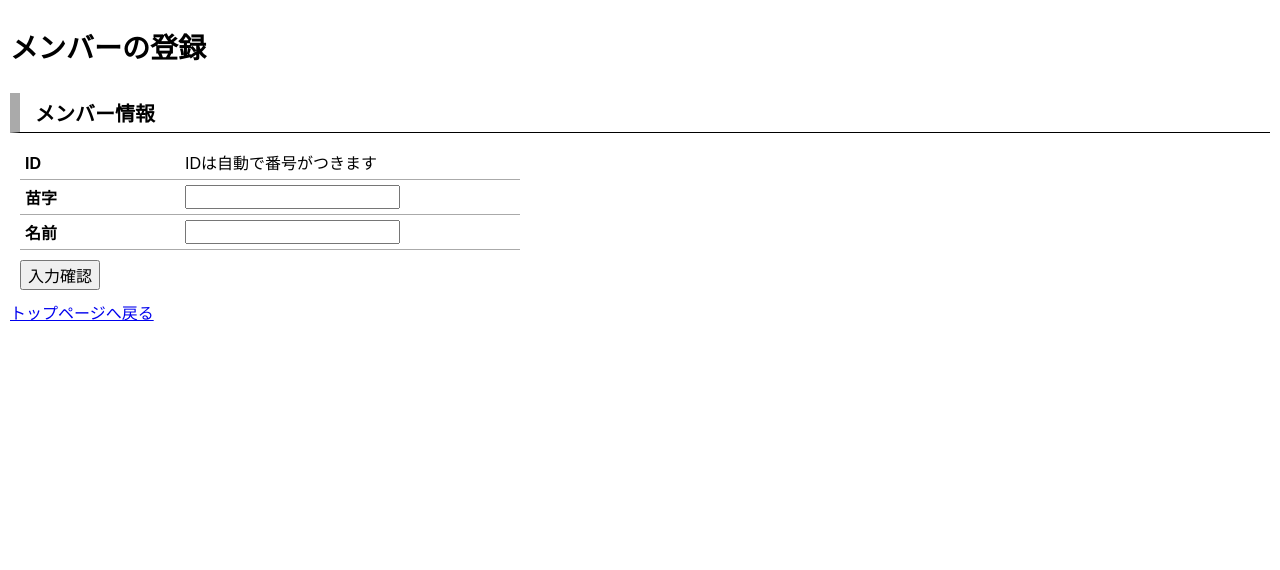
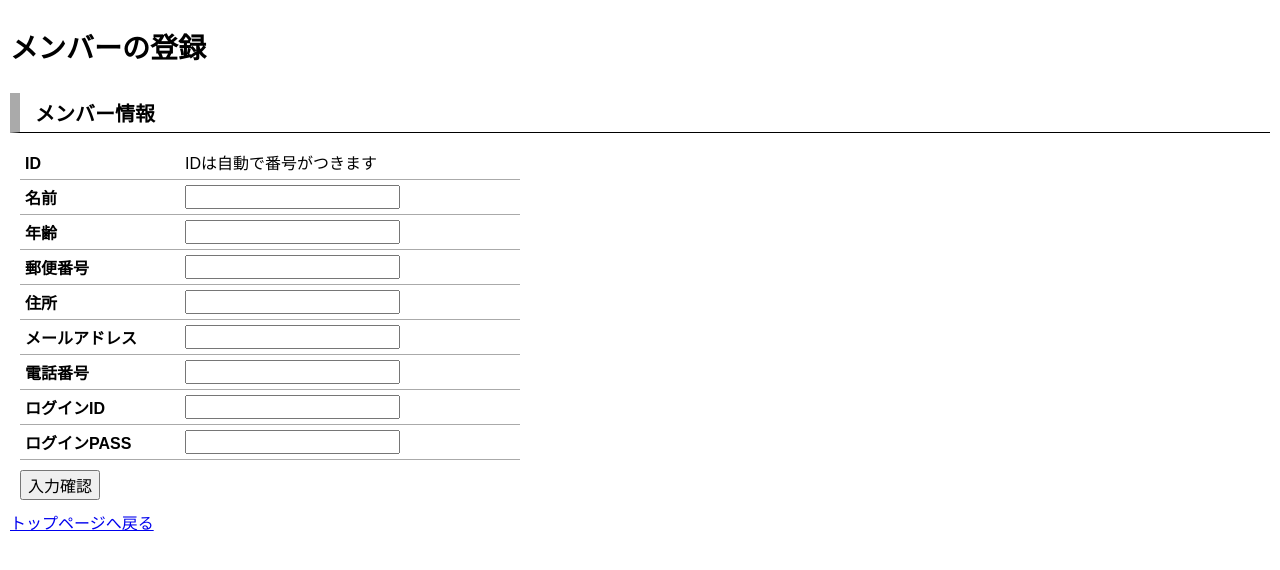
Before and after one commit to kanamaru2525/php_online_shop, a PHP site: page /m_insert.php in a window 1280 px wide. Shown: the top 570 px of the page. Run offline with PHP 8.4, Linux system fonts and the light colour scheme.

Commit message:
[update]member機能とinsertを仕様書側に変更

```diff
--- a/ctrl/admin/m_insert.php
+++ b/ctrl/admin/m_insert.php
@@ -20,11 +20,31 @@
 //**************************************************
 // 変数取得
 //**************************************************
-    //苗字
-    $sLastName = isset($_POST['last_name']) ? $_POST['last_name'] : "";
+    //名前
+    $sName = isset($_POST['name']) ? $_POST['name'] : "";
 
-    //名前
-    $sFirstName = isset($_POST['first_name']) ? $_POST['first_name'] : "";
+    //年齢
+    $sAge = isset($_POST['age']) ? $_POST['age'] : "";
+
+
+    //郵便番号
+    $sPostcode = isset($_POST['postcode']) ? $_POST['postcode'] : "";
+
+    //住所
+    $sAddress = isset($_POST['address']) ? $_POST['address'] : "";
+
+    //メールアドレス
+    $sMail = isset($_POST['mail']) ? $_POST['mail'] : "";
+
+    //電話番号
+    $sTelephone = isset($_POST['telephone']) ? $_POST['telephone'] : "";
+
+        //log in id
+    $sLogin_Id = isset($_POST['login_id']) ? $_POST['login_id'] : "";
+
+    //log in pass
+    $sLogin_Pass = isset($_POST['login_pass']) ? $_POST['login_pass'] : "";
+
 
     //処理ステップ
     $nStepFlg = isset($_POST['step']) ? $_POST['step'] : "";
@@ -36,20 +56,70 @@
     if($nStepFlg == 1 || $nStepFlg == 2){
 
         // 苗字チェック
-        if($sLastName == ""){
-            $arrErr['last_name'] = "苗字を入力してください";
+        if($sName == ""){
+            $arrErr['name'] = "名前を入力してください";
         }
-        else if(mb_strlen($sLastName, "UTF-8") > 10) {
-            $arrErr['last_name'] = "苗字は10文字以内で入力してください";
+        else if(mb_strlen($sName, "UTF-8") > 20) {
+            $arrErr['name'] = "名前は20文字以内で入力してください";
         }
 
-        // 名前チェック
-        if($sFirstName == ""){
-            $arrErr['first_name'] = "名前を入力してください";
+        // 年齢チェック
+        if($sAge == ""){
+            $arrErr['age'] = "年齢を入力してください";
         }
-        else if(mb_strlen($sFirstName, "UTF-8") > 10) {
-            $arrErr['first_name'] = "名前は10文字以内で入力してください";
+        else if(!is_numeric($sAge)){
+            $arrErr['age'] = "年齢は数値で入力してください";
         }
+        else if($sAge < 0 || $sAge > 150){
+            $arrErr['age'] = "年齢は0～150の範囲で入力してください";
+        }
+
+        // 郵便番号チェック
+        if ($sPostcode == "") {
+             $arrErr['postcode'] = "郵便番号を入力してください";
+        } else if (!preg_match("/^[0-9]{7}$/", $sPostcode)) { // ハイフンなしで7桁の数字のみ
+            $arrErr['postcode'] = "郵便番号は7桁の数字で入力してください";
+        }
+
+        // 住所チェック
+        if($sAddress == ""){
+            $arrErr['address'] = "住所を入力してください";
+        }
+        else if(mb_strlen($sAddress, "UTF-8") > 100){
+            $arrErr['address'] = "住所は100文字以内で入力してください";
+        }
+
+        // メールアドレスチェック
+        if($sMail == ""){
+            $arrErr['mail'] = "メールアドレスを入力してください";
+        }
+        else if(!preg_match("/^[a-zA-Z0-9_\-\.]+@[a-zA-Z0-9_\-\.]+\.[a-zA-Z]+$/", $sMail)){
+            $arrErr['mail'] = "メールアドレスの形式が正しくありません";
+        }
+
+        // 電話番号チェック
+        if ($sTelephone == "") {
+            $arrErr['telephone'] = "電話番号を入力してください";
+        } else if (!preg_match("/^[0-9]{10,11}$/", $sTelephone)) { // ハイフンなしで10桁または11桁の数字のみ
+            $arrErr['telephone'] = "電話番号は10桁または11桁の数字で入力してください";
+        }
+
+        //log in idチェック
+        if($sLogin_Id == ""){
+            $arrErr['login_id'] = "ログインIDを入力してください";
+        }
+        else if(mb_strlen($sLogin_Id, "UTF-8") > 20){
+            $arrErr['login_id'] = "ログインIDは20文字以内で入力してください";
+        }
+
+        //log in passチェック
+        if($sLogin_Pass == ""){
+            $arrErr['login_pass'] = "ログインパスワードを入力してください";
+        }
+        else if(mb_strlen($sLogin_Pass, "UTF-8") > 20){
+            $arrErr['login_pass'] = "ログインパスワードは20文字以内で入力してください";
+        }
+
 
         //入力エラーがある場合は最初のステップに戻す
         if(count($arrErr) > 0){
@@ -63,7 +133,7 @@
     if($nStepFlg == 2 && count($arrErr) == 0){
 
         //データ登録
-        $bRet = insertMember($sFirstName, $sLastName);
+        $bRet = insertMember($sName, $sAge, $sPostcode, $sAddress, $sMail, $sTelephone, $sLogin_Id, $sLogin_Pass);
 
         //DB登録エラーがある場合は最初のステップに戻す
         if($bRet == false){
--- a/model/dbfunction.php
+++ b/model/dbfunction.php
@@ -814,7 +814,7 @@ function compOrder($nUserId){
  * $sMemberId：メンバーID（未指定は空白）
  * $sLastName：苗字（未指定は空白）
  ****************************************/
-function selectMember($sMemberId = "", $sLastName = ""){
+function selectMember($sMemberId = "", $sName = "", $sMail = "",$sAddress=""){
 
 	//初期化
 	$arrResult = array();
@@ -839,24 +839,42 @@ function selectMember($sMemberId = "", $sLastName = ""){
 			$sWhere .= ($sWhere == "") ? "WHERE " : "AND ";
 			$sWhere .= "id = :id ";
 		}
-		if($sLastName != ""){
+		if($sName != ""){
 			//苗字
 			$sWhere .= ($sWhere == "") ? "WHERE " : "AND ";
-			$sWhere .= "last_name LIKE :last_name ";
+			$sWhere .= "name LIKE :name ";
 		}
+
+        if($sMail != ""){
+            $sWhere .= ($sWhere == "") ? "WHERE " : "AND ";
+			$sWhere .= "mail_address LIKE :mail_address ";
+        }
+
+        if($sAddress != ""){
+            $sWhere .= ($sWhere == "") ? "WHERE " : "AND ";
+			$sWhere .= "user_address LIKE :user_address ";
+        }
 
 		//ステートメントハンドラを作成
 		$stmh = $pdo->prepare($sSql.$sWhere);
 
-		//バインドの実行
-		if($sMemberId != ""){
-			//ID
-			$stmh->bindValue(':id',  $sMemberId, PDO::PARAM_INT);
-		}
-		if($sLastName != ""){
-			//苗字
-			$stmh->bindValue(':last_name',  "%".$sLastName."%", PDO::PARAM_STR);
-		}
+		// バインドの実行
+        if ($sMemberId != "") {
+            // ID
+            $stmh->bindValue(':id', $sMemberId, PDO::PARAM_INT);
+        }
+        if ($sName != "") {
+            // 苗字
+            $stmh->bindValue(':name', "%" . $sName . "%", PDO::PARAM_STR);
+        }
+        if ($sMail != "") {
+            // メールアドレス
+            $stmh->bindValue(':mail_address', "%" . $sMail . "%", PDO::PARAM_STR);
+        }
+        if ($sAddress != "") {
+            // 住所
+            $stmh->bindValue(':user_address', "%" . $sAddress . "%", PDO::PARAM_STR);
+        }
 
 		//SQL文の実行
 		$stmh->execute();
@@ -880,22 +898,28 @@ function selectMember($sMemberId = "", $sLastName = ""){
  * $sFirstName：名前
  * $sLastName：苗字
  ****************************************/
-function insertMember($sFirstName, $sLastName){
+function insertMember($sName, $sAge,$sTelephone,$sPostcode,$sMail,$sAddress,$sLogin_Id,$sLogin_Pass){
 
 	//データベース接続関数の呼び出し
 	$pdo = db_connect();
 
 	try {
 		//データ検索の条件
-		$sql = "INSERT INTO member (last_name, first_name)
-				VALUES (:last_name, :first_name)";
+		$sql = "INSERT INTO member (name, age, telephone, postcode, mail_address, user_address, login_id, login_pass)
+				VALUES (:name, :age, :telephone, :postcode, :mail_address, :user_address, :login_id, :login_pass)";
 
 		//ステートメントハンドラを作成
 		$stmh = $pdo->prepare($sql);
 
 		//バインドの実行
-		$stmh->bindValue(':last_name',  $sLastName,  PDO::PARAM_STR);
-		$stmh->bindValue(':first_name', $sFirstName, PDO::PARAM_STR);
+		$stmh->bindValue(':name',  $sName,  PDO::PARAM_STR);
+		$stmh->bindValue(':age', $sAge, PDO::PARAM_INT);
+        $stmh->bindValue(':telephone', $sTelephone, PDO::PARAM_STR);
+        $stmh->bindValue(':postcode', $sPostcode, PDO::PARAM_STR);
+        $stmh->bindValue(':mail_address', $sMail, PDO::PARAM_STR);
+        $stmh->bindValue(':user_address', $sAddress, PDO::PARAM_STR);
+        $stmh->bindValue(':login_id', $sLogin_Id, PDO::PARAM_STR);
+        $stmh->bindValue(':login_pass', $sLogin_Pass, PDO::PARAM_STR);
 
 		//SQL文の実行
 		$stmh->execute();
--- a/view/admin/m_insert.html
+++ b/view/admin/m_insert.html
@@ -17,19 +17,64 @@
                 <td>IDは自動で番号がつきます</td>
             </tr>
             <tr>
-                <th>苗字</th>
+                <th>名前</th>
                 <td>
-                    <input type="text" name="last_name" value="<?= $sLastName ?>"><br />
-                    <span class="err"><?= isset($arrErr['last_name']) ? $arrErr['last_name'] : "" ?></span>
+                    <input type="text" name="name" value="<?= $sName ?>"><br />
+                    <span class="err"><?= isset($arrErr['name']) ? $arrErr['name'] : "" ?></span>
                 </td>
             </tr>
             <tr>
-                <th>名前</th>
+                <th>年齢</th>
                 <td>
-                    <input type="text" name="first_name" value="<?= $sFirstName ?>"><br />
-                    <span class="err"><?= isset($arrErr['first_name']) ? $arrErr['first_name'] : "" ?></span>
+                    <input type="text" name="age" value="<?= $sAge ?>"><br />
+                    <span class="err"><?= isset($arrErr['age']) ? $arrErr['age'] : "" ?></span>
                 </td>
             </tr>
+            <tr>
+                <th>郵便番号</th>
+                <td>
+                    <input type="text" name="postcode" value="<?= $sPostcode ?>"><br />
+                    <span class="err"><?= isset($arrErr['postcode']) ? $arrErr['postcode'] : "" ?></span>
+                </td>
+            </tr>
+            <tr>
+                <th>住所</th>
+                <td>
+                    <input type="text" name="address" value="<?= $sAddress ?>"><br />
+                    <span class="err"><?= isset($arrErr['address']) ? $arrErr['address'] : "" ?></span>
+                </td>
+            </tr>
+
+            <tr>
+                <th>メールアドレス</th>
+                <td>
+                    <input type="text" name="mail" value="<?= $sMail ?>"><br />
+                    <span class="err"><?= isset($arrErr['mail']) ? $arrErr['mail'] : "" ?></span>
+                </td>
+            </tr>
+
+            <tr>
+                <th>電話番号</th>
+                <td>
+                    <input type="text" name="telephone" value="<?= $sTelephone ?>"><br />
+                    <span class="err"><?= isset($arrErr['telephone']) ? $arrErr['telephone'] : "" ?></span>
+                </td>
+            </tr>
+
+            <tr>
+                <th>ログインID</th>
+                <td>
+                    <input type="text" name="login_id" value="<?= $sLogin_Id ?>"><br />
+                    <span class="err"><?= isset($arrErr['login_id']) ? $arrErr['login_id'] : "" ?></span>
+                </td>
+            </tr>
+
+            <tr>
+                <th>ログインPASS</th>
+                <td>
+                    <input type="text" name="login_pass" value="<?=$sLogin_Pass ?>"><br />
+                    <span class="err"><?= isset($arrErr['login_pass']) ? $arrErr['login_pass'] : "" ?></span>
+
         </table>
 
         <div class="btnArea">
--- a/view/admin/m_updateCheck.html
+++ b/view/admin/m_updateCheck.html
@@ -20,10 +20,10 @@
                 </td>
             </tr>
             <tr>
-                <th>苗字</th>
+                <th>名前</th>
                 <td>
-                    <?= $sLastName ?>
-                    <input type="hidden" name="last_name" value="<?= $sLastName ?>">
+                    <?= $sName ?>
+                    <input type="hidden" name="name" value="<?= $sName ?>">
                 </td>
             </tr>
             <tr>
```
Also changed, not shown: ctrl/admin/member.php (+6 -3 lines), view/admin/m_insertCheck.html (+48 -6 lines), view/admin/member.html (+31 -7 lines).
